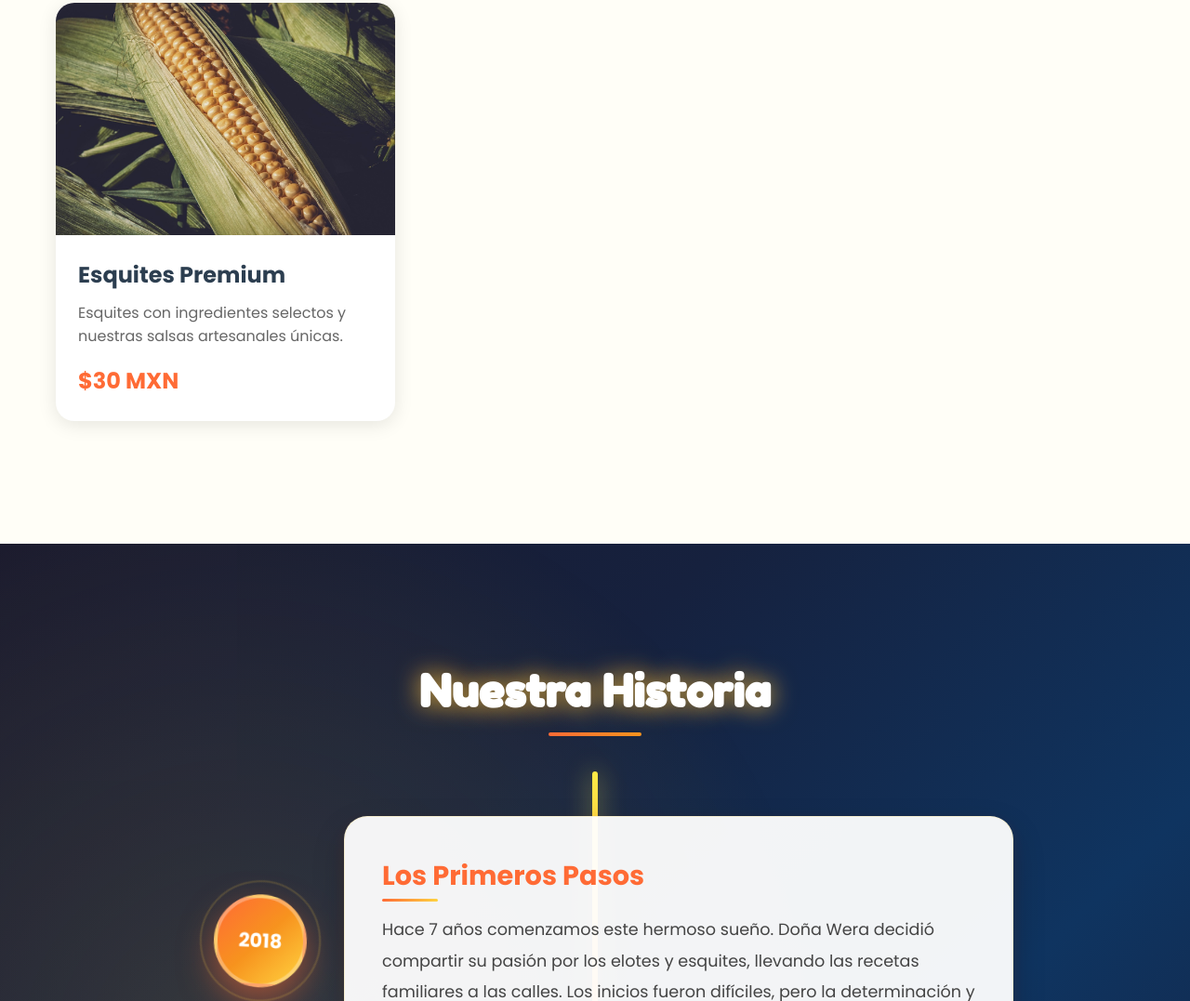
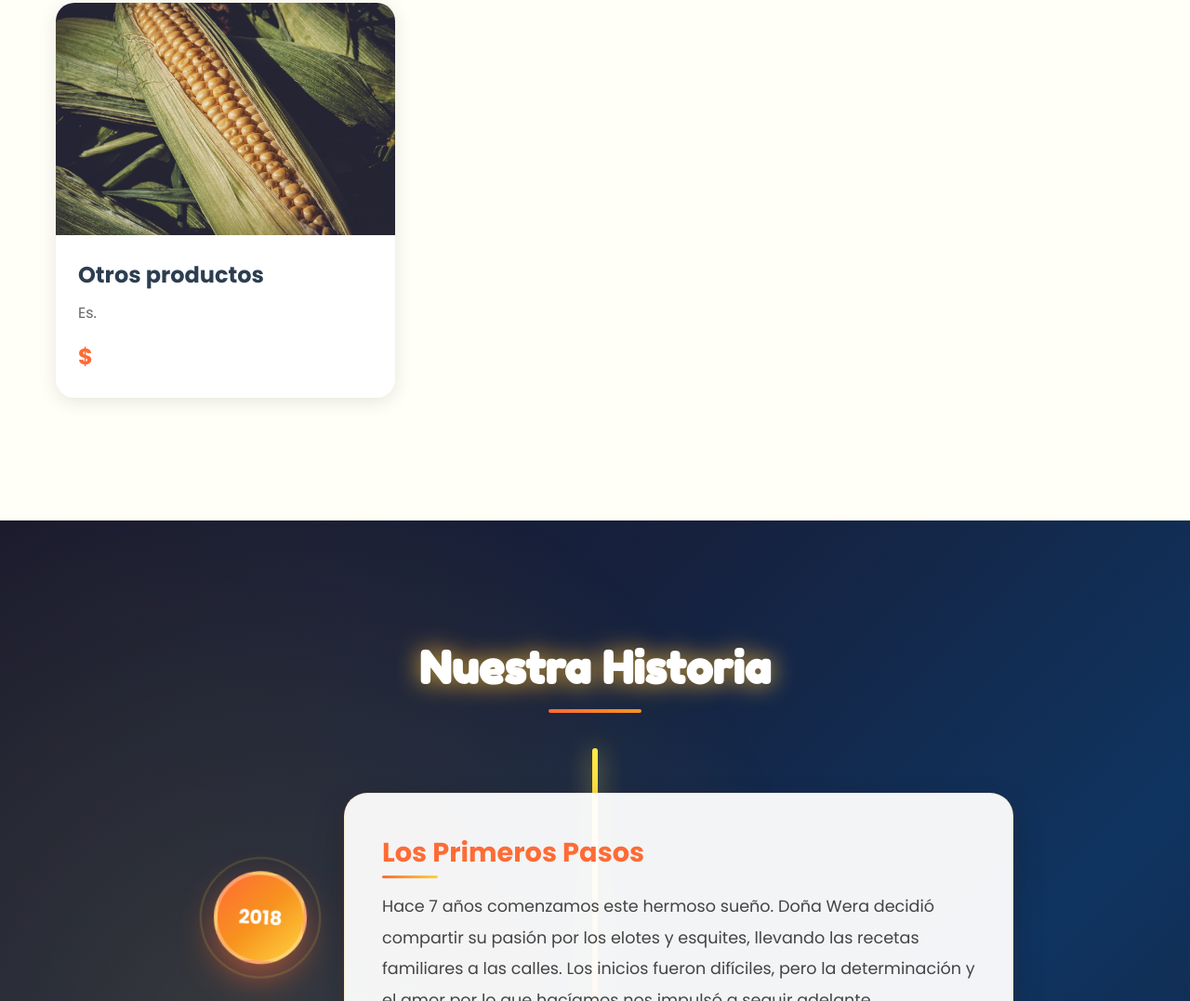
Before and after one commit to elotes-esquites/ELOTESYESQUITESDONAWERA, a website built with Vite: page index.html in a window 1280 px wide. Shown: the part 1565-2642 px from the top of the page at 93% size. Built offline with nearby package versions, Linux system fonts and the light colour scheme; animation ran at ten frames a second.

Commit message:
Update index.html

```diff
--- a/index.html
+++ b/index.html
@@ -134,9 +134,9 @@
             </div>
           </div>
           <div class="product-info">
-            <h3>Esquites Premium</h3>
-            <p>Esquites con ingredientes selectos y nuestras salsas artesanales únicas.</p>
-            <div class="product-price">$30 MXN</div>
+            <h3>Otros productos</h3>
+            <p>Es.</p>
+            <div class="product-price">$</div>
           </div>
         </div>
       </div>
```
